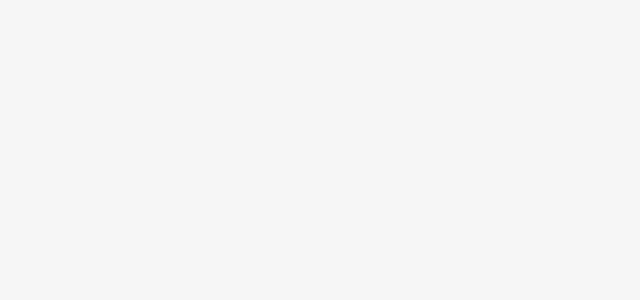
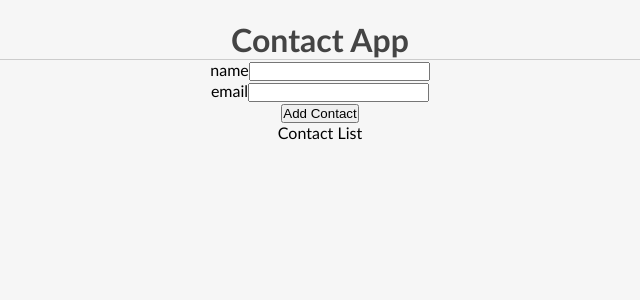
Before and after one commit to meisam-msr/contact-app, a React (Create React App) app: page / in a window 1280 px wide. Shown: the top 300 px of the page, without its empty margins (320-960 px from the left). Built offline with nearby package versions, Linux system fonts and the light colour scheme.

Commit message:
add addContactHandler to app

```diff
--- a/src/App.js
+++ b/src/App.js
@@ -1,7 +1,25 @@
+import { useState } from "react";
 import "./App.css";
+import AddContact from "./components/AddContact/AddContact";
 
 function App() {
-  return <div className="App"></div>;
+  const [contacts, setContacts] = useState([]);
+
+  const addContactHandler = (contact) => {
+    console.log(contact);
+    setContacts([
+      ...contacts,
+      { id: Math.ceil(Math.random() * 100), ...contact },
+    ]);
+  };
+
+  return (
+    <main className="App">
+      <h1>Contact App</h1>
+      <AddContact addContactHandler={addContactHandler} />
+      <section>Contact List</section>
+    </main>
+  );
 }
 
 export default App;
```
